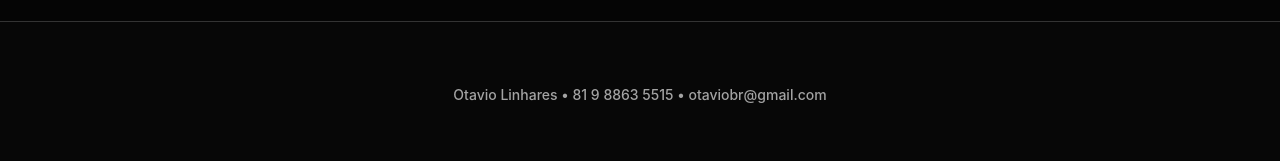
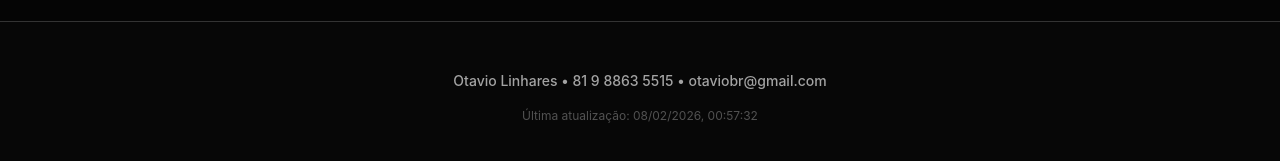
Before and after one commit to OtavioLinhares/site_b3, a React (Vite) app in the folder web/: page / in a window 1280 px wide. Shown: the part 3855-4016 px from the top of the page. Built offline with nearby package versions, Linux system fonts and the light colour scheme; no server answers.

Commit message:
Feat: Add Last Update timestamp to Footer (Force Deploy)

```diff
--- a/web/src/components/Footer.jsx
+++ b/web/src/components/Footer.jsx
@@ -5,9 +5,12 @@ const Footer = () => {
         <footer className="site-footer">
             <div className="fu-container">
                 <div className="footer-content">
-                    <p className="credits">
+                    <div className="credits">
                         Otavio Linhares • 81 9 8863 5515 • otaviobr@gmail.com
-                    </p>
+                    </div>
+                    <div style={{ fontSize: 'var(--font-size-xs)', color: 'var(--color-text-tertiary)', marginTop: 'var(--spacing-2)' }}>
+                        Última atualização: {new Date().toLocaleString('pt-BR')}
+                    </div>
                 </div>
             </div>
 
```
